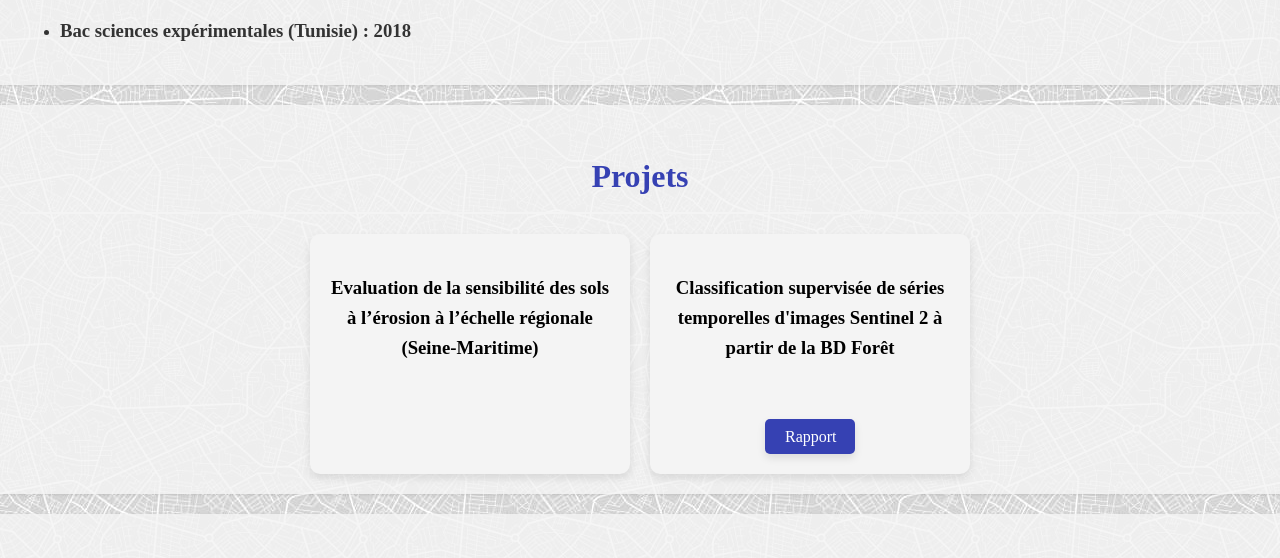
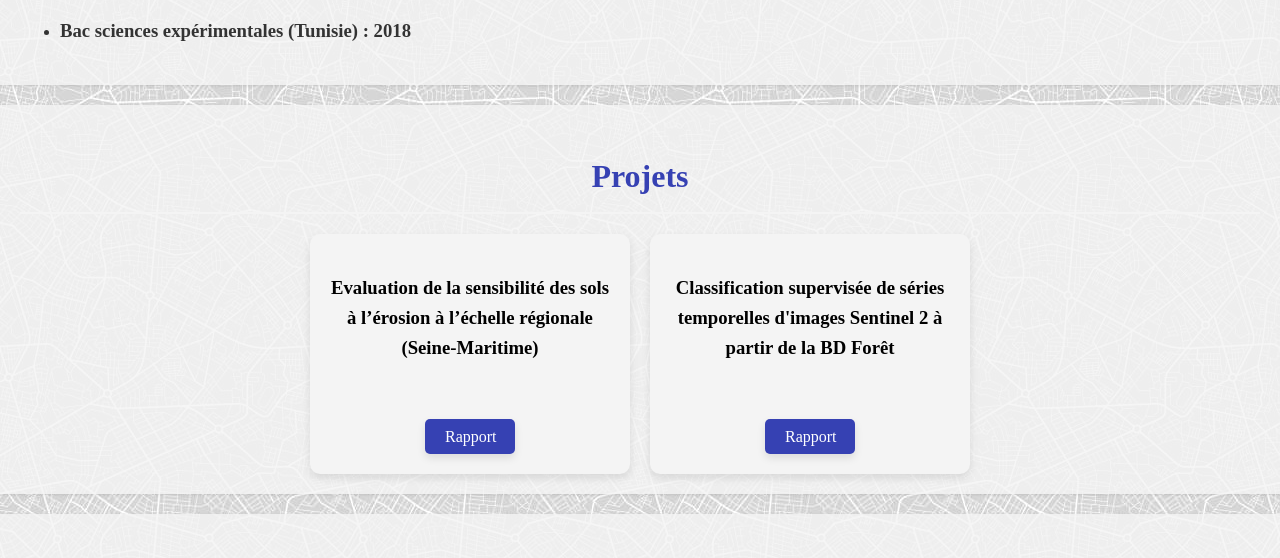
Before and after one commit to Amen112/CV, a plain HTML site: page index.html in a window 1280 px wide. Shown: the part 1969-2527 px from the top of the page. Drawn offline with Linux system fonts and the light colour scheme.

Commit message:
projets lien

```diff
--- a/index.html
+++ b/index.html
@@ -306,12 +306,13 @@
             <!-- Carte 1 -->
             <div class="card">
                 <h3>Evaluation de la sensibilité des sols à l’érosion à l’échelle régionale (Seine-Maritime)</h3>
+                <a href="https://drive.google.com/file/d/1b5TJT5L2NPnFzxdRaIf9X7c2_hKsq4qa/view?usp=sharing">Rapport</a>
             </div>
 
             <!-- Carte 2 -->
             <div class="card">
                 <h3>Classification supervisée de séries temporelles d'images Sentinel 2 à partir de la BD Forêt</h3>
-                <a href="[Lien vers le projet]">Rapport</a>
+                <a href="https://drive.google.com/file/d/1swiY_mJQPTP2xrF_2whcAFcI30XjhrSm/view?usp=sharing">Rapport</a>
             </div>
         </div>
     </section>
```
